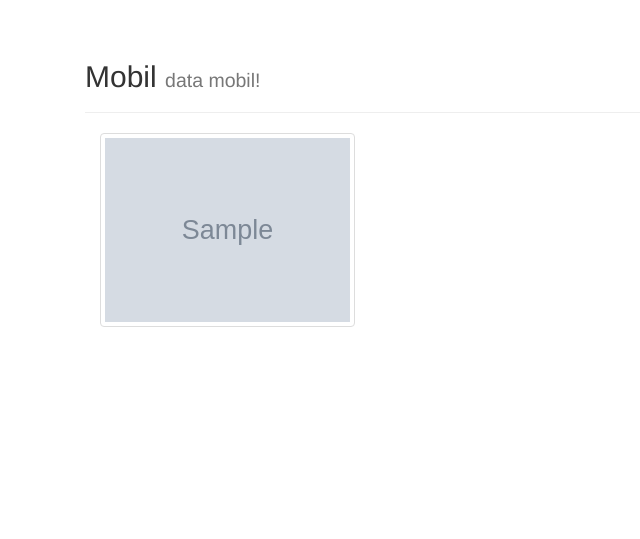
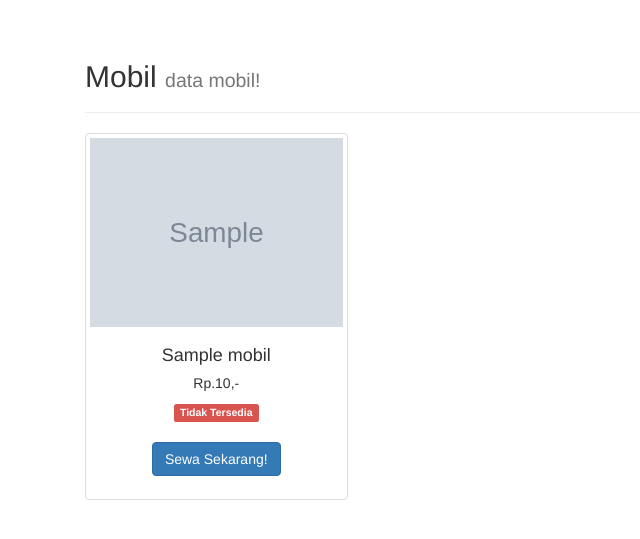
Before and after one commit to imamdigmi/simple-rental-mobil, a PHP site: page / in a window 1280 px wide. Shown: the part 92-631 px from the top of the page, without its empty margins (0-640 px from the left). Run offline with PHP 8.4, Linux system fonts and the light colour scheme; tables that the repository leaves empty hold one stand-in row (values such as "Sample post"); grey boxes marked "Sample" are stand-in pictures; data that the repository does not hold is empty.

Commit message:
MODIFY: home

```diff
--- a/pelanggan/home.php
+++ b/pelanggan/home.php
@@ -2,13 +2,25 @@
 	<div class="page-header">
 		<h2>Mobil <small>data mobil!</small></h2>
 	</div>
+	<div class="row">
 		<?php $query = $connection->query("SELECT * FROM mobil"); while ($row = $query->fetch_assoc()): ?>
 			<div class="col-xs-6 col-md-3">
-	    <a href="assets/img/<?=$row['gambar']?>" class="thumbnail fancybox">
+				<div class="thumbnail">
+					<a href="assets/img/<?=$row['gambar']?>" class="fancybox">
 			      <img src="assets/img/<?=$row['gambar']?>" alt="<?=$row['judul']?>">
 			    </a>
+		      <div class="caption text-center">
+		        <h4><?=$row["nama_mobil"]?></h4>
+		        <h5>Rp.<?=$row["harga"]?>,-</h5>
+						<span class="label label-<?=($row['status']) ? "success" : "danger" ?>"><?=($row['status']) ? "Tersedia" : "Tidak Tersedia" ?></span>
+		        <p><br>
+							<a href="#" class="btn btn-primary">Sewa Sekarang!</a>
+						</p>
+		      </div>
+		    </div>
 		  </div>
 		<?php endwhile; ?>
+	</div>
 </div>
 
 <script type="text/javascript">
```
Lines whose indentation alone changed are shown as unchanged.
